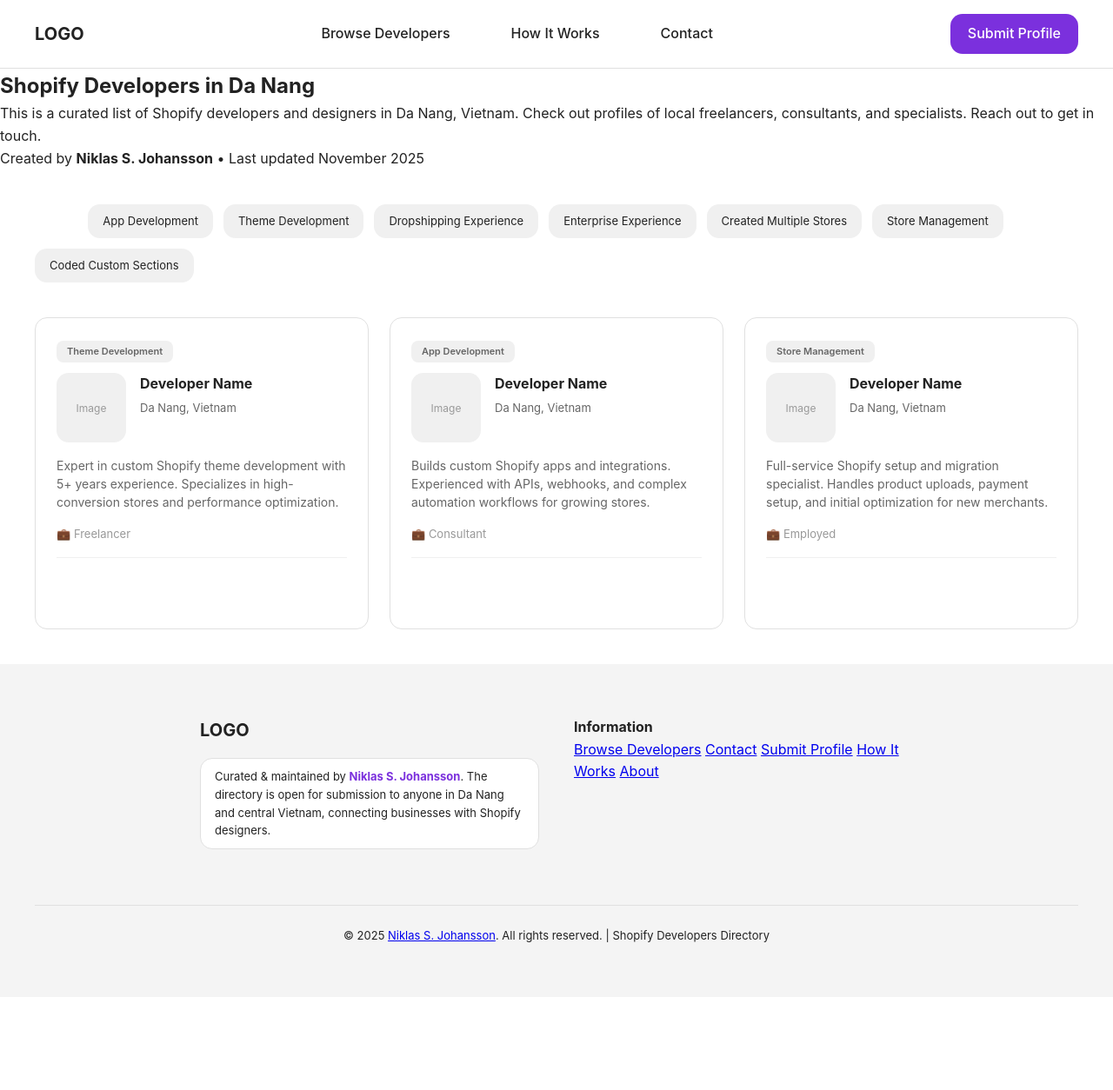
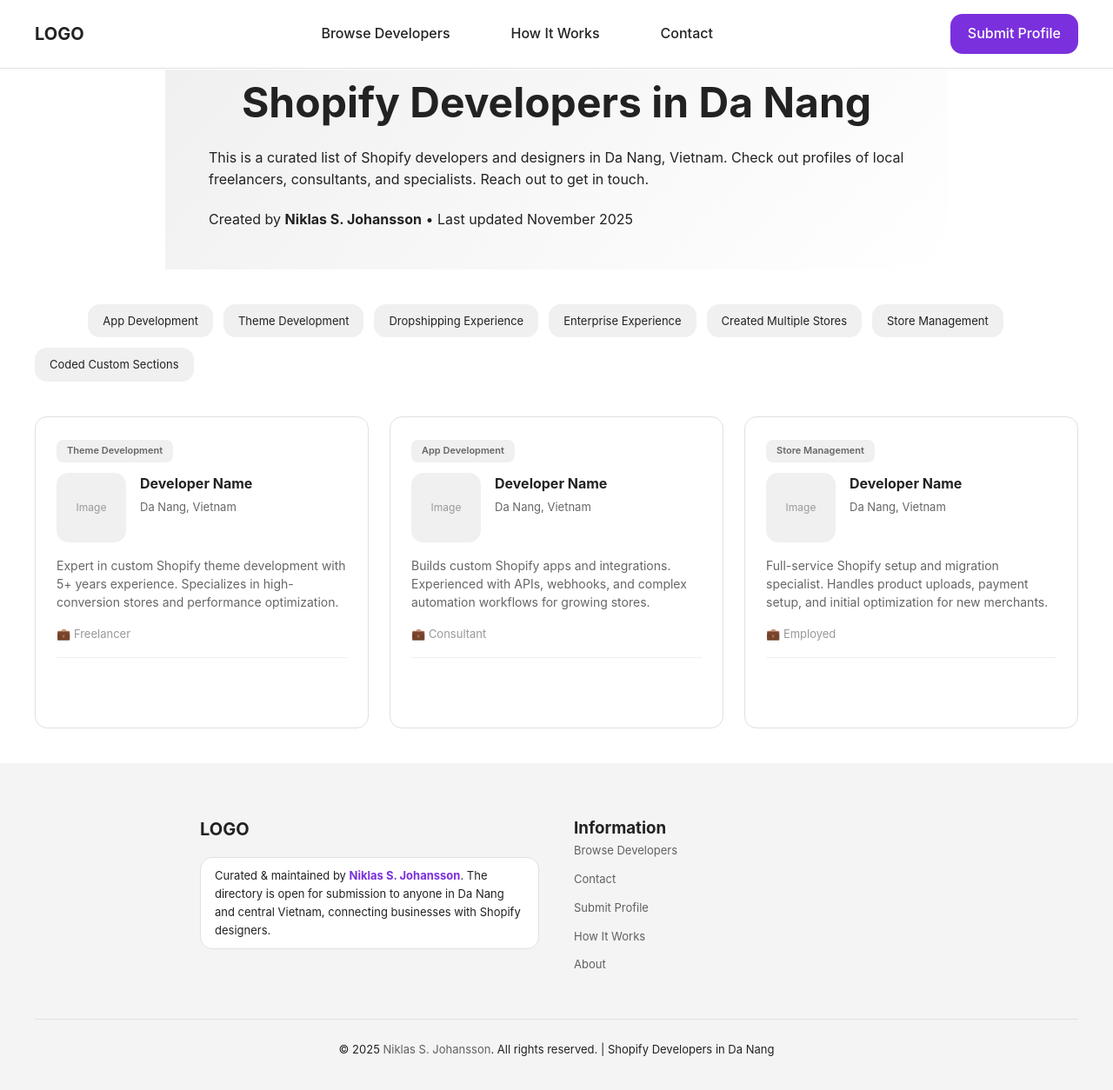
Before and after one commit to Niklas-S-Johansson/shopify-developer-directory, a plain HTML site: page index.html in a window 1280 px wide. Shown: the whole page at 87% size. Before the commit the page ends 1147 px from the top, so only its background shows below. Drawn offline with Linux system fonts and the light colour scheme.

Commit message:
Update index.html

```diff
--- a/index.html
+++ b/index.html
@@ -130,38 +130,33 @@
             margin-top: 80px;
         }
 
-        .hero {
-            padding: 60px 40px;
-            text-align: center;
-            background: linear-gradient(135deg, #f8f9fa 0%, #ffffff 100%);
+        .section {
+            max-width: 900px;
+            margin: 0 auto;
+            padding: 0 40px var(--spacing);
+            background: linear-gradient(135deg, var(--bg-light) 0%, var(--bg) 100%);
         }
 
-        .hero h1 {
+        .section h1 {
             font-size: 48px;
             font-weight: 700;
-            margin-bottom: 16px;
+            text-align: center;
+            margin-bottom: 12px;
         }
 
-        .hero p {
-            font-size: 18px;
-            color: #666;
-            margin-bottom: 24px;
-            max-width: 700px;
-            margin-left: auto;
-            margin-right: auto;
+        .section h2 {
+            font-size: 32px;
+            font-weight: 700;
+            margin-bottom: 16px;
+            color: var(--text);
         }
 
-        .hero-meta {
-            font-size: 14px;
-            color: #999;
-            margin-bottom: 32px;
+        .section p {
+            margin-bottom: 20px;
+            margin-left: var(--spacing-small);
         }
 
-        .hero-meta strong {
-            color: var(--primary-color);
-        }
-
-        /* Search/Filter Section */
+        /* Filter Section */
         .search-section {
             max-width: 1400px;
             margin: 40px auto;
@@ -396,6 +391,7 @@
             .section h1 {
                 font-size: 32px;
             }
+
             .section h2 {
                 font-size: 24px;
             }
@@ -530,24 +526,23 @@
     <!-- Footer -->
     <footer>
         <div class="footer-content">
-            <div class="footer-section">
+            <div>
                 <div class="footer-logo">LOGO</div>
                 <div class="curator-credit">
-                    Curated & maintained by <strong>Niklas S. Johansson</strong>. The directory is open for submission to anyone in Da Nang and central Vietnam, connecting businesses with Shopify designers.
+                Curated & maintained by <strong>Niklas S. Johansson</strong>. The directory is open for submission to anyone in Da Nang and central Vietnam, connecting businesses with Shopify designers.
                 </div>
             </div>
-            <div class="footer-section">
-                <h4>Information</h4>
+            <div class="link">
+                <h3>Information</h3>
                 <a href="/shopify-developer-directory/">Browse Developers</a>
                 <a href="/shopify-developer-directory/contact/">Contact</a>
                 <a href="https://forms.gle/fLgVJmKLGkjFEG7a9">Submit Profile</a>
                 <a href="/shopify-developer-directory/how-it-works/">How It Works</a>
                 <a href="/shopify-developer-directory/about/">About</a>
-
             </div>
         </div>
-        <div class="footer-divider">
-            © 2025 <a href="https://nsjohansson.com" target="_blank">Niklas S. Johansson</a>. All rights reserved. | Shopify Developers Directory
+        <div class="footer-divider link ">
+            © 2025 <a href="https://nsjohansson.com" target="_blank">Niklas S. Johansson</a>. All rights reserved. | Shopify Developers in Da Nang
         </div>
     </footer>
 
```
